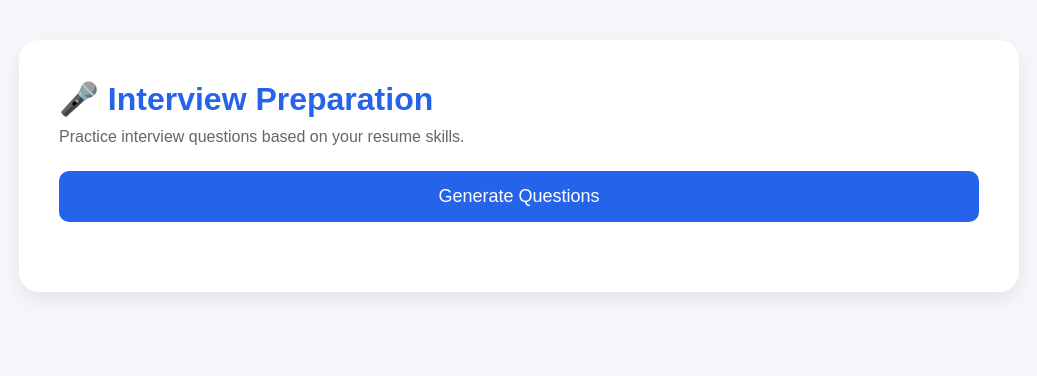
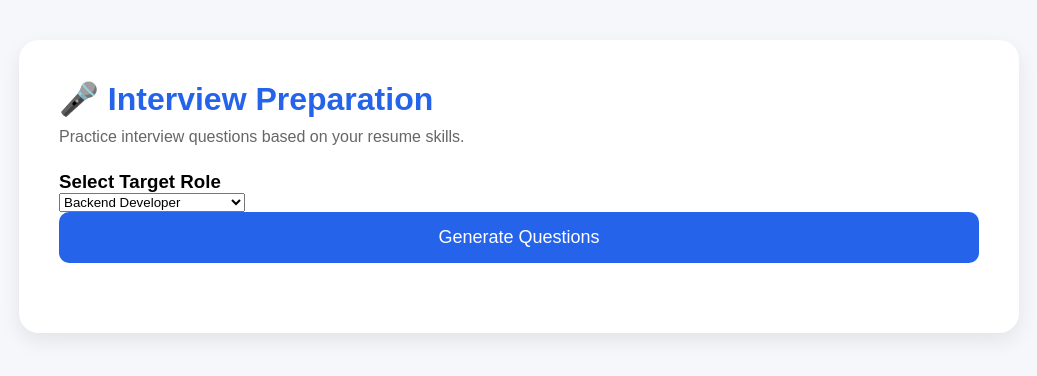
Before and after one commit to Vanaja-E/AI-Career-Digital-Twin, a React app in the folder frontend/: page /interview-prep in a window 1280 px wide. Shown: the top 376 px of the page, without its empty margins (121-1158 px from the left). Built offline with nearby package versions, Linux system fonts and the light colour scheme; the HTML template or start-up script is replaced by a standard one.

Commit message:
interview prep

```diff
--- a/frontend/src/pages/InterviewPrep.jsx
+++ b/frontend/src/pages/InterviewPrep.jsx
@@ -6,7 +6,8 @@ import "../styles/InterviewPrep.css";
 function InterviewPrep() {
   const { resumeData } = useContext(ResumeContext);
 
-  const [questions, setQuestions] = useState({});
+  const [role, setRole] = useState("Backend Developer");
+  const [questions, setQuestions] = useState(null);
 
   const getQuestions = async () => {
   if (!resumeData) {
@@ -18,13 +19,14 @@ function InterviewPrep() {
     const response = await axios.post(
       "https://ai-career-digital-twin-7q8b.onrender.com/interview-prep",
       {
-          skills: resumeData.skills,
+        resume_text: resumeData.resume_text,
+        target_role: role,
       }
     );
 
-      setQuestions(response.data.questions);
+    setQuestions(response.data);
   } catch (error) {
-      console.log(error);
+    console.error(error);
     alert("Failed to fetch interview questions.");
   }
 };
@@ -52,6 +54,21 @@ function InterviewPrep() {
         </>
       )}
 
+      <h3>Select Target Role</h3>
+
+       <select
+        value={role}
+        onChange={(e) => setRole(e.target.value)}
+        className="role-select"
+      >
+        <option>Backend Developer</option>
+        <option>Frontend Developer</option>
+        <option>Full Stack Developer</option>
+        <option>Python Developer</option>
+        <option>Data Scientist</option>
+        <option>Machine Learning Engineer</option>
+      </select>
+
       <button
         className="question-btn"
         onClick={getQuestions}
@@ -59,20 +76,54 @@ function InterviewPrep() {
         Generate Questions
       </button>
 
-      {Object.keys(questions).length > 0 &&
-        Object.entries(questions).map(([skill, questionList]) => (
-          <div className="question-card" key={skill}>
-
-            <h2>{skill}</h2>
-
+      {questions && (
+  <>
+    <div className="question-card">
+      <h2>💻 Technical Questions</h2>
       <ol>
-              {questionList.map((question, index) => (
-                <li key={index}>{question}</li>
+        {questions.technical_questions.map((q, i) => (
+          <li key={i}>{q}</li>
         ))}
       </ol>
+    </div>
 
+    <div className="question-card">
+      <h2>🧠 Coding Questions</h2>
+      <ol>
+        {questions.coding_questions.map((q, i) => (
+          <li key={i}>{q}</li>
+        ))}
+      </ol>
     </div>
+
+    <div className="question-card">
+      <h2>👨‍💼 HR Questions</h2>
+      <ol>
+        {questions.hr_questions.map((q, i) => (
+          <li key={i}>{q}</li>
         ))}
+      </ol>
+    </div>
+
+    <div className="question-card">
+      <h2>⚡ Scenario Questions</h2>
+      <ol>
+        {questions.scenario_questions.map((q, i) => (
+          <li key={i}>{q}</li>
+        ))}
+      </ol>
+    </div>
+
+    <div className="question-card">
+      <h2>💡 Interview Tips</h2>
+      <ul>
+        {questions.interview_tips.map((tip, i) => (
+          <li key={i}>{tip}</li>
+        ))}
+      </ul>
+    </div>
+  </>
+)}
 
     </div>
   );
```
Also changed, not shown: 2 other files (tests, documents, lock files or other folders). Lines whose indentation alone changed are shown as unchanged.
